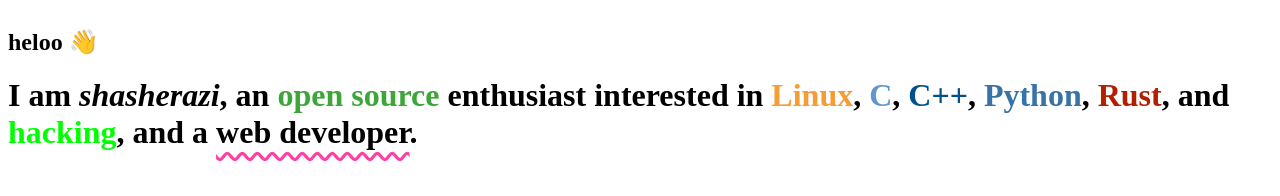
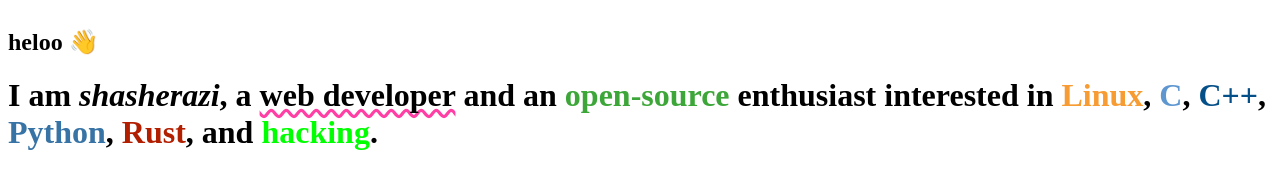
Before and after one commit to shasherazi/portfolio, a Next.js app: page / in a window 1280 px wide. Shown: the top 196 px of the page. Built offline with nearby package versions, Linux system fonts and the light colour scheme; a web font is replaced by a local one.

Commit message:
Rephrase the headline

```diff
--- a/src/app/page.tsx
+++ b/src/app/page.tsx
@@ -17,18 +17,17 @@ export default function Home() {
       <div className="header">
         <h2 className="text-3xl mt-10">heloo 👋</h2>
         <h1 className="font-serif text-4xl mt-5 ml-6">
-          I am <span className="italic font-bold">shasherazi</span>, an{" "}
-          <span className="text-[#3DA639]">open source</span> enthusiast{" "}
+          I am <span className="italic font-bold">shasherazi</span>, a{" "}
+          <span className="underline decoration-wavy [text-decoration-skip-ink:none] decoration-[#FF3FA4] whitespace-nowrap">
+            web developer
+          </span>{" "}
+          and an <span className="text-[#3DA639]">open-source</span> enthusiast{" "}
           interested in <span className="text-[#F79B33]">Linux</span>,{" "}
           <span className="text-[#5E97D0]">C</span>,{" "}
           <span className="text-[#044F88]">C++</span>,{" "}
           <span className="text-[#3773A5]">Python</span>,{" "}
           <span className="text-[#b21e00]">Rust</span>, and{" "}
-          <span className="text-[#00FF00]">hacking</span>, and a{" "}
-          <span className="decoration-wavy underline underline-offset-8 decoration-[#FF3FA4] whitespace-nowrap">
-            web developer
-          </span>
-          .
+          <span className="text-[#00FF00]">hacking</span>.
         </h1>
       </div>
 
```
